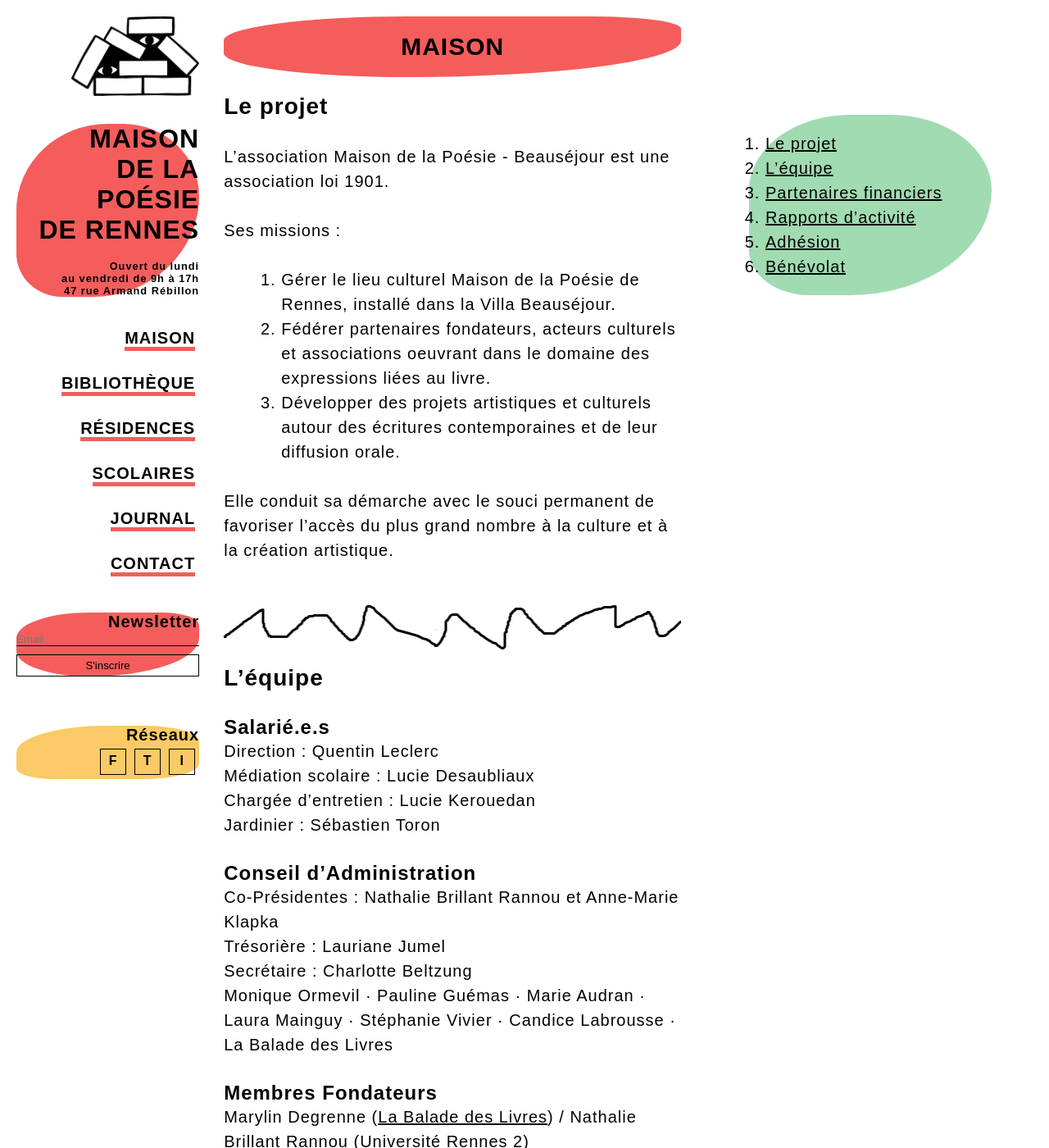
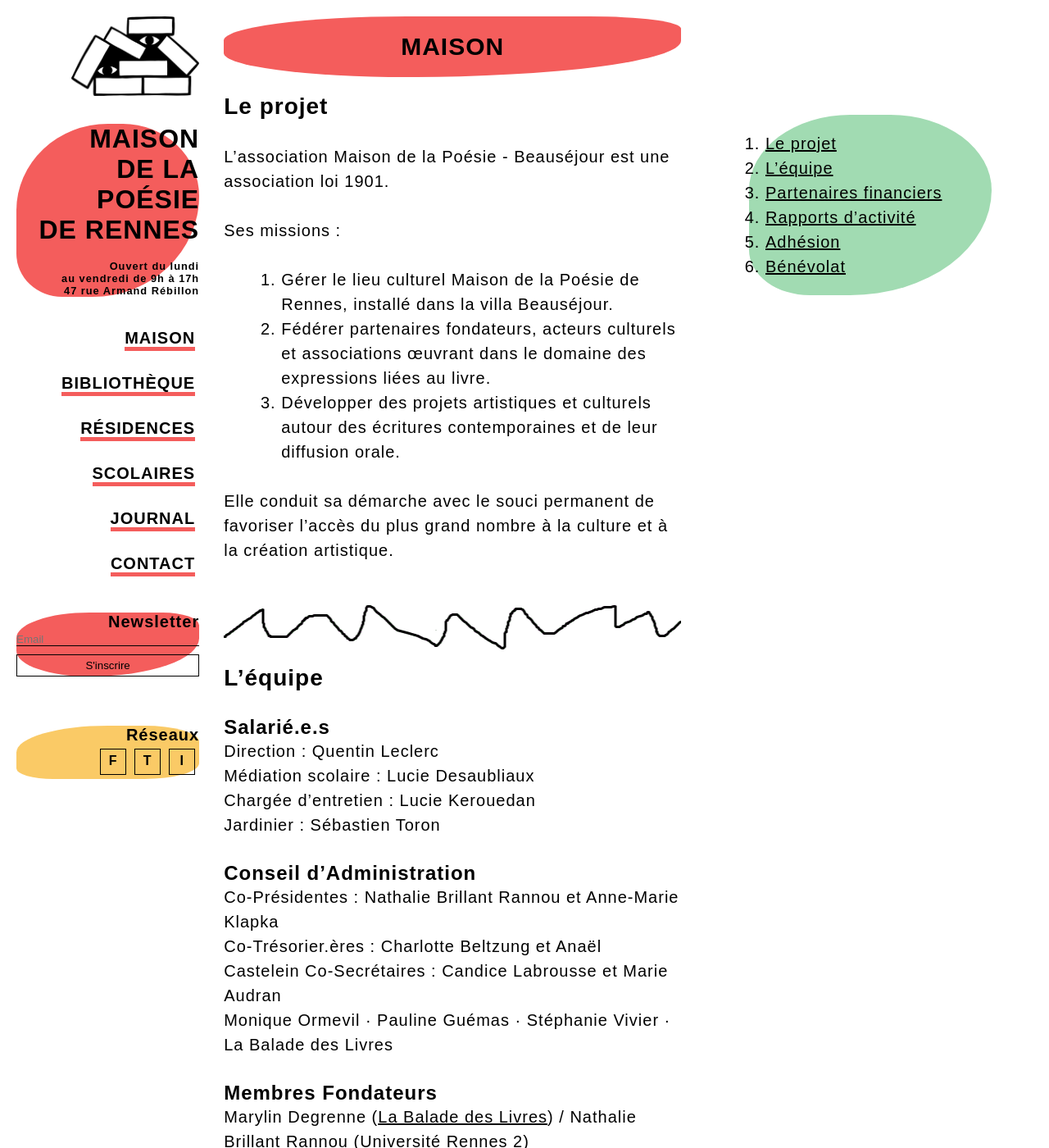
Before and after one commit to PQuod/MaisondelaPoesiedeRennes, a Jekyll site: the page built from maison.markdown, in a window 1280 px wide and 1400 px high. Shown: the whole window at 82% size. Built offline with Jekyll 4.4.1, drawn with Linux system fonts in a browser that asks for light colours; some web fonts are replaced; a script that is not in the unit is left out.

Commit message:
Update Pages “maison”

```diff
--- a/maison.markdown
+++ b/maison.markdown
@@ -8,8 +8,8 @@
 L'association Maison de la Poésie - Beauséjour est une association loi 1901.
 
 Ses missions :
-1. Gérer le lieu culturel Maison de la Poésie de Rennes, installé dans la Villa Beauséjour.
-2. Fédérer partenaires fondateurs, acteurs culturels et associations oeuvrant dans le domaine des expressions liées au livre.
+1. Gérer le lieu culturel Maison de la Poésie de Rennes, installé dans la villa Beauséjour.
+2. Fédérer partenaires fondateurs, acteurs culturels et associations œuvrant dans le domaine des expressions liées au livre.
 3. Développer des projets artistiques et culturels autour des écritures contemporaines et de leur diffusion orale.
 
 Elle conduit sa démarche avec le souci permanent de favoriser l’accès du plus grand nombre à la culture et à la création artistique.
@@ -28,9 +28,9 @@
 ### Conseil d'Administration
 
 Co-Présidentes : Nathalie Brillant Rannou et Anne-Marie Klapka
-Trésorière : Lauriane Jumel
-Secrétaire : Charlotte Beltzung
-Monique Ormevil &middot; Pauline Guémas &middot; Marie Audran &middot; Laura Mainguy &middot; Stéphanie Vivier &middot; Candice Labrousse &middot; La Balade des Livres
+Co-Trésorier.ères : Charlotte Beltzung et Anaël Castelein
+Co-Secrétaires : Candice Labrousse et Marie Audran
+Monique Ormevil &middot; Pauline Guémas &middot; Stéphanie Vivier &middot; La Balade des Livres
 
 ### Membres Fondateurs
 
```
